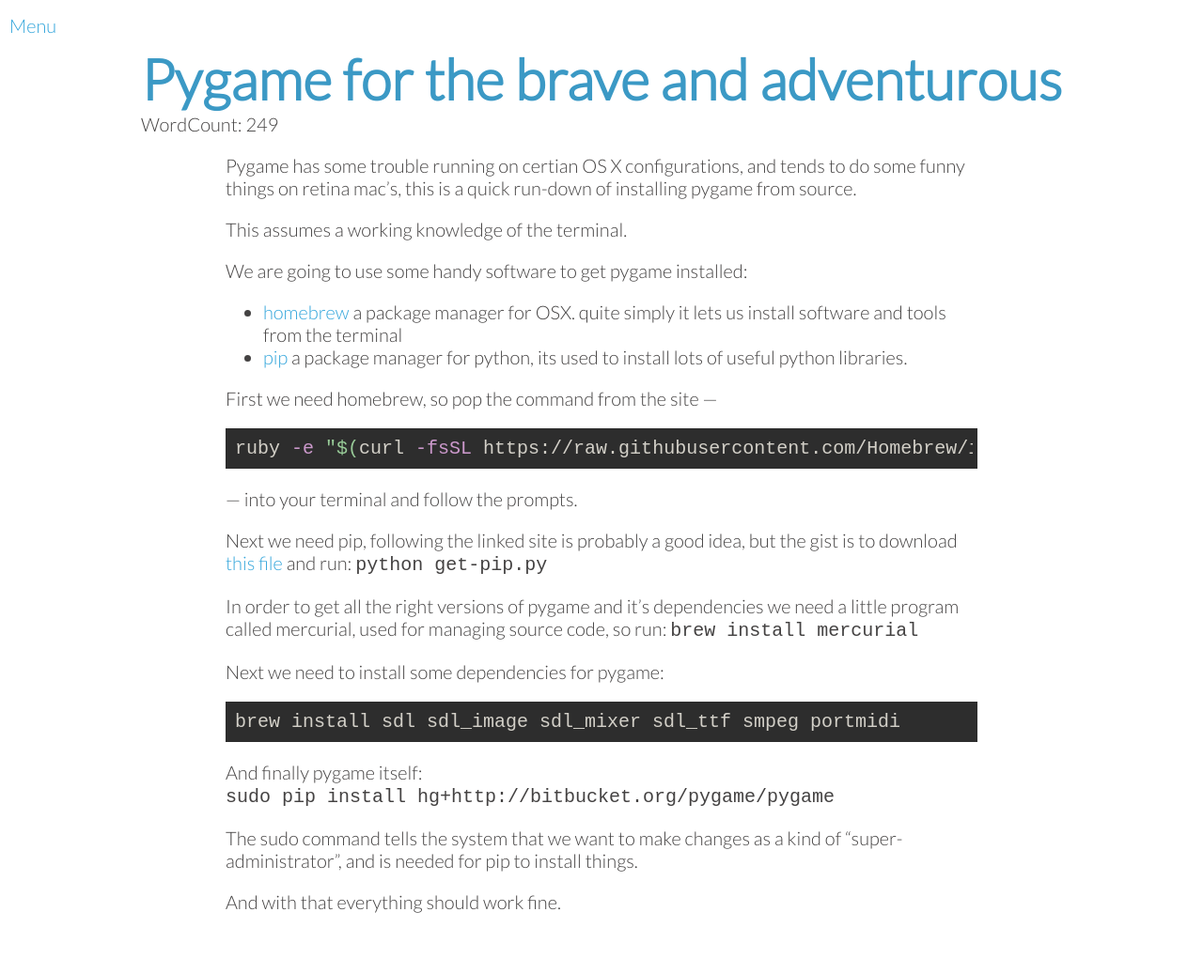
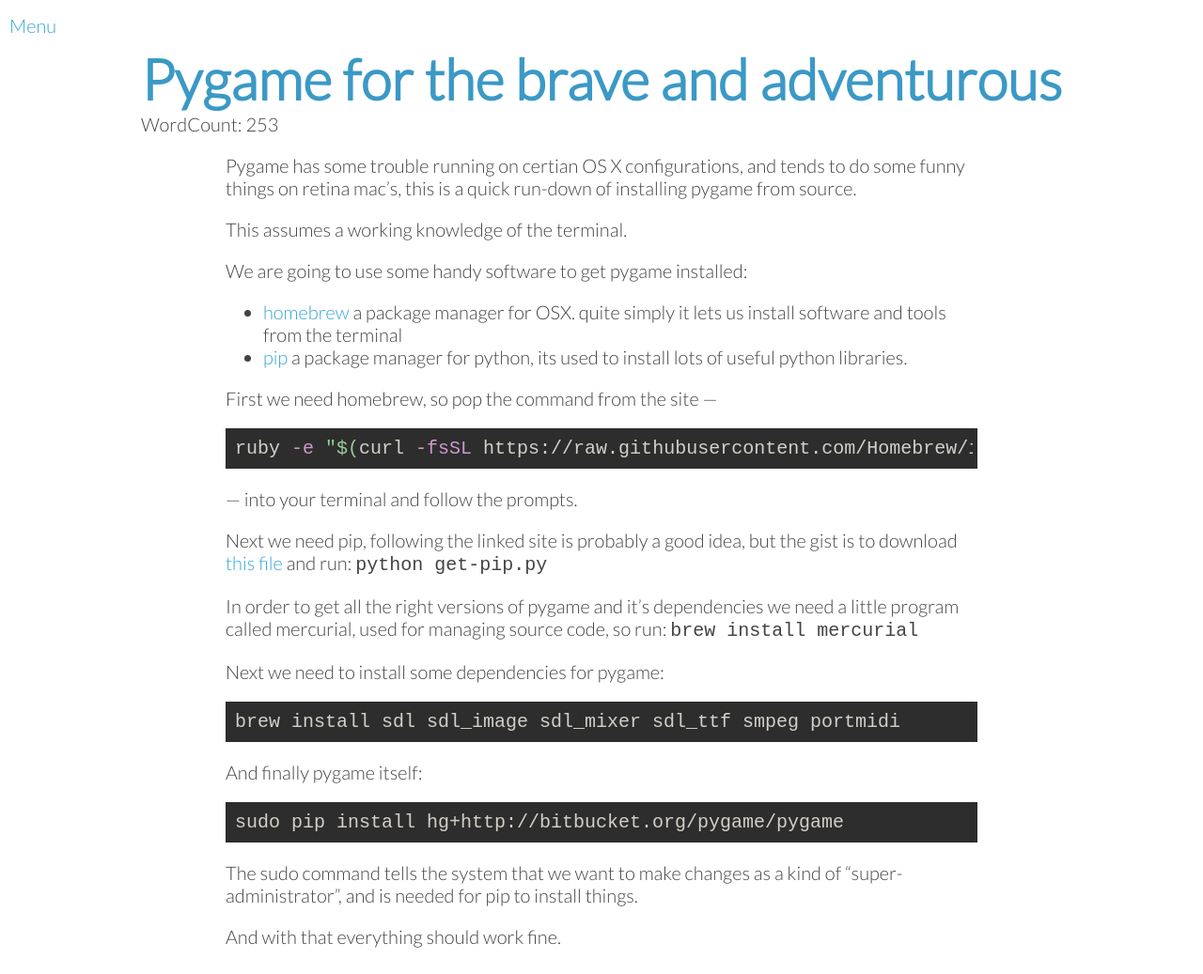
Before and after one commit to cal-smith/cal-smith.github.io, a Jekyll site: the page built from _posts/2014-11-23-pygame.md, in a window 1280 px wide. Shown: the whole page at 94% size. Built offline with Jekyll 4.4.1, drawn with Linux system fonts in a browser that asks for light colours; Markdown is read by kramdown in place of the engine named in the settings; before the commit the page ends 1000 px from its top, so only the background shows below that.

Commit message:
Update 2014-11-23-pygame.md

````diff
--- a/_posts/2014-11-23-pygame.md
+++ b/_posts/2014-11-23-pygame.md
@@ -31,7 +31,10 @@
 ```
 
 And finally pygame itself:
-```sudo pip install hg+http://bitbucket.org/pygame/pygame```
+
+```bash
+sudo pip install hg+http://bitbucket.org/pygame/pygame
+```
 
 The sudo command tells the system that we want to make changes as a kind of "super-administrator", and is needed for pip to install things.
 
````
